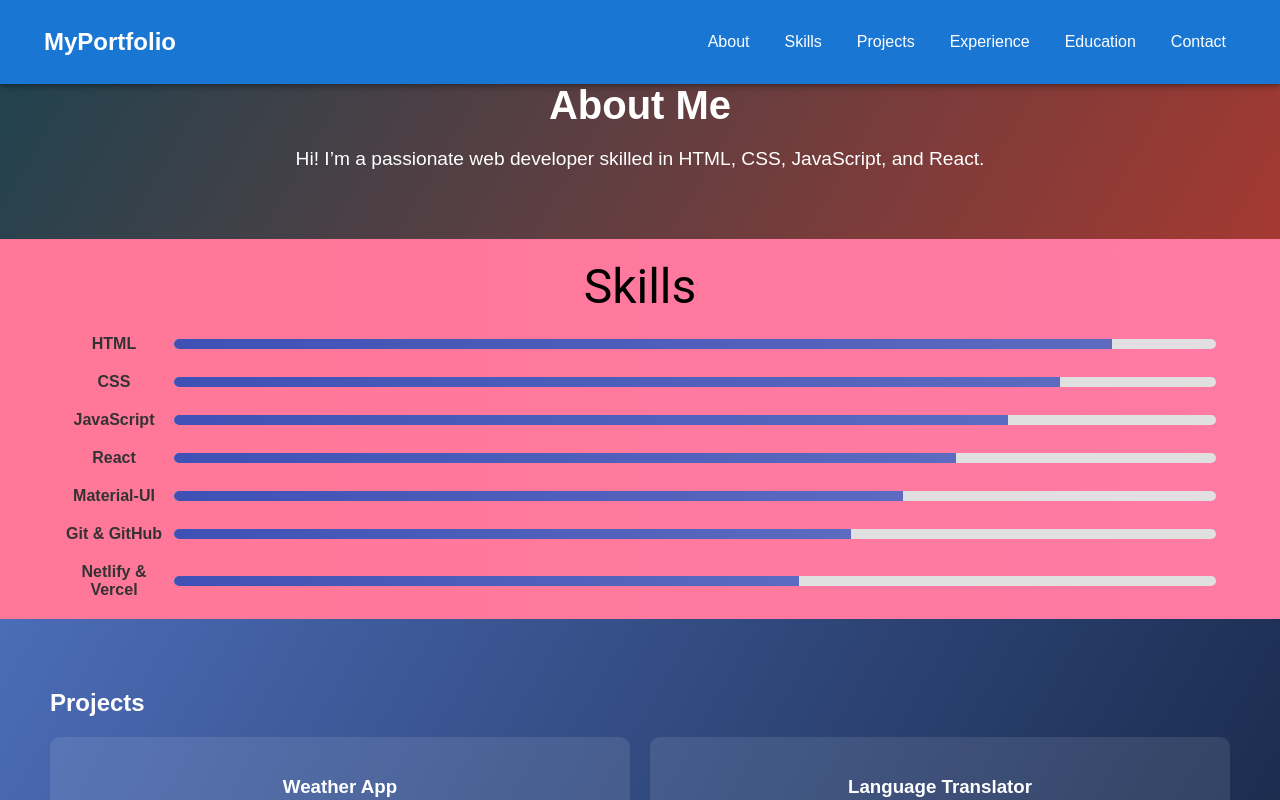
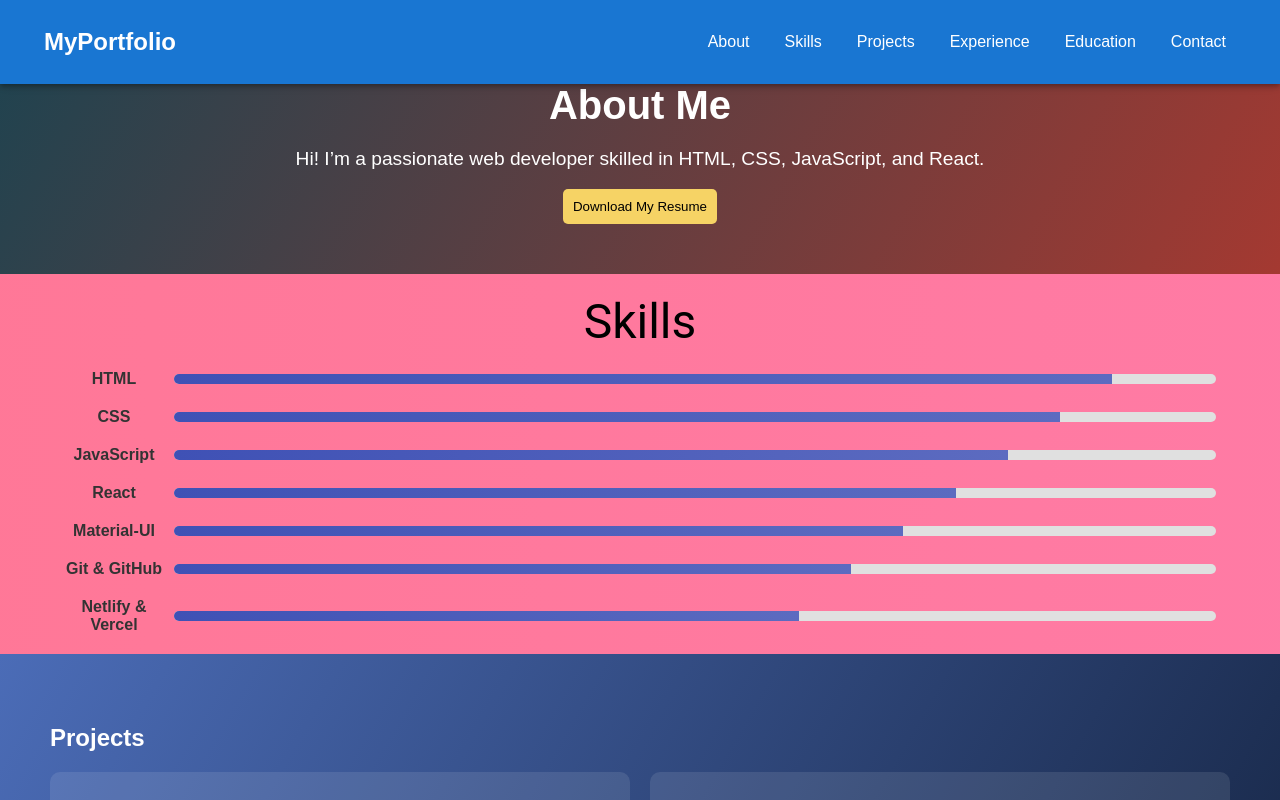
Before and after one commit to Amraprayashimaar/PortfolioPage, a React (Vite) app: page / in a window 1280 px wide. Shown: the top 800 px of the page. Built offline with nearby package versions, Linux system fonts and the light colour scheme.

Commit message:
Update About.jsx

```diff
--- a/src/About.jsx
+++ b/src/About.jsx
@@ -8,6 +8,9 @@ const About = () => {
       <p data-aos="fade-right">
         Hi! I’m a passionate web developer skilled in HTML, CSS, JavaScript, and React.
       </p>
+      <a href="/ArpitaMaurya.pdf" download="Arpita_Maurya_Resume">
+  <button>Download My Resume</button>
+</a>
     </section>
   );
 };
```
